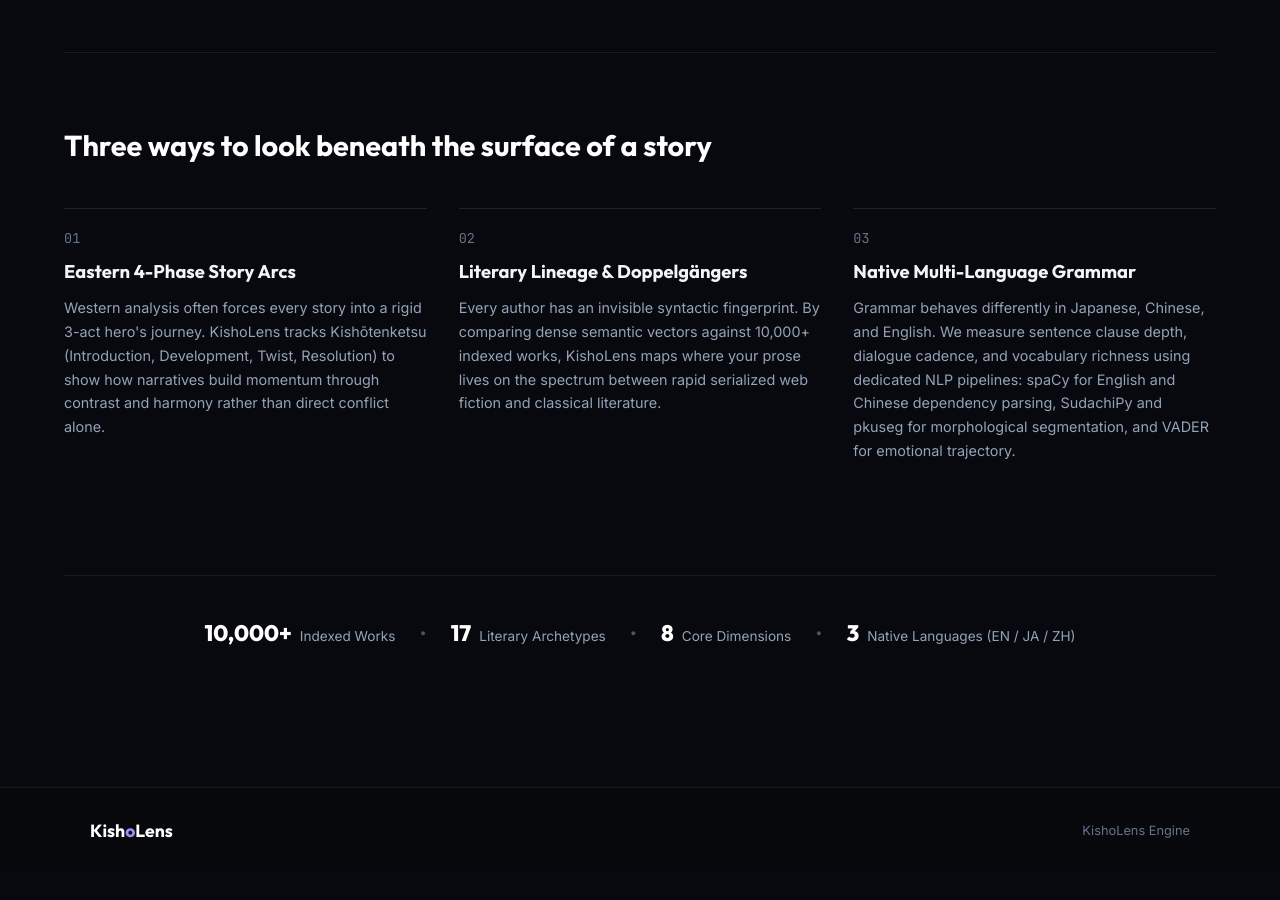
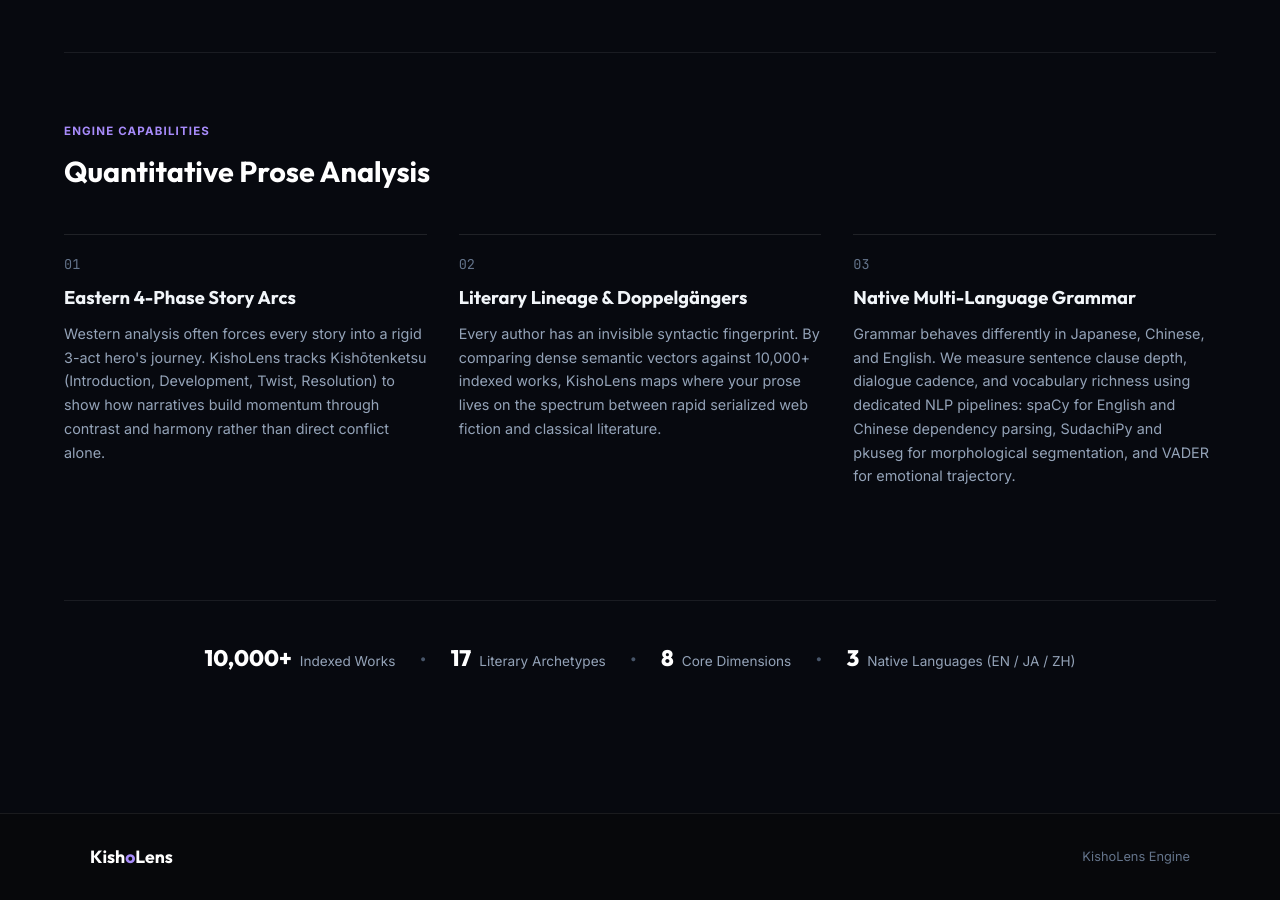
Before and after one commit to Jonathan-Luo01/KishoLens, an Astro site in the folder frontend/: page / in a window 1280 px wide. Shown: the part 1140-2040 px from the top of the page. Before the commit the page ends 2014 px from the top, so only its background shows below. Built offline with nearby package versions, Linux system fonts and the light colour scheme; Astro itself is replaced by a stand-in of ours.

Commit message:
docs(homepage): restore original ENGINE CAPABILITIES / Quantitative Prose Analysis section title

```diff
--- a/frontend/src/pages/index.astro
+++ b/frontend/src/pages/index.astro
@@ -100,7 +100,8 @@
       <!-- Editorial Capabilities Grid -->
       <section id="capabilities" class="capabilities-section">
         <div class="section-title-wrap">
-          <h2 class="section-heading">Three ways to look beneath the surface of a story</h2>
+          <span class="section-num">ENGINE CAPABILITIES</span>
+          <h2 class="section-heading">Quantitative Prose Analysis</h2>
         </div>
 
         <div class="editorial-grid">
```
